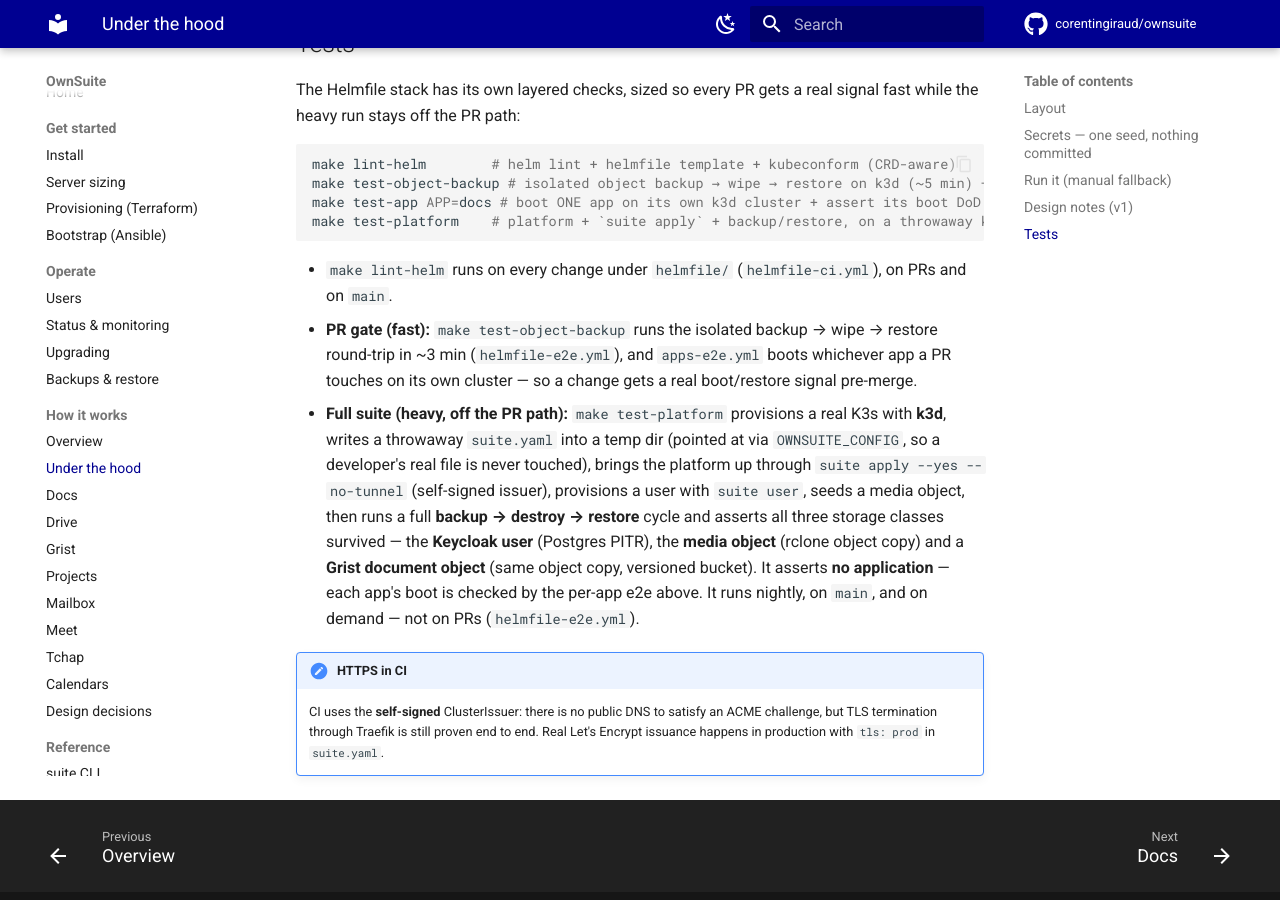
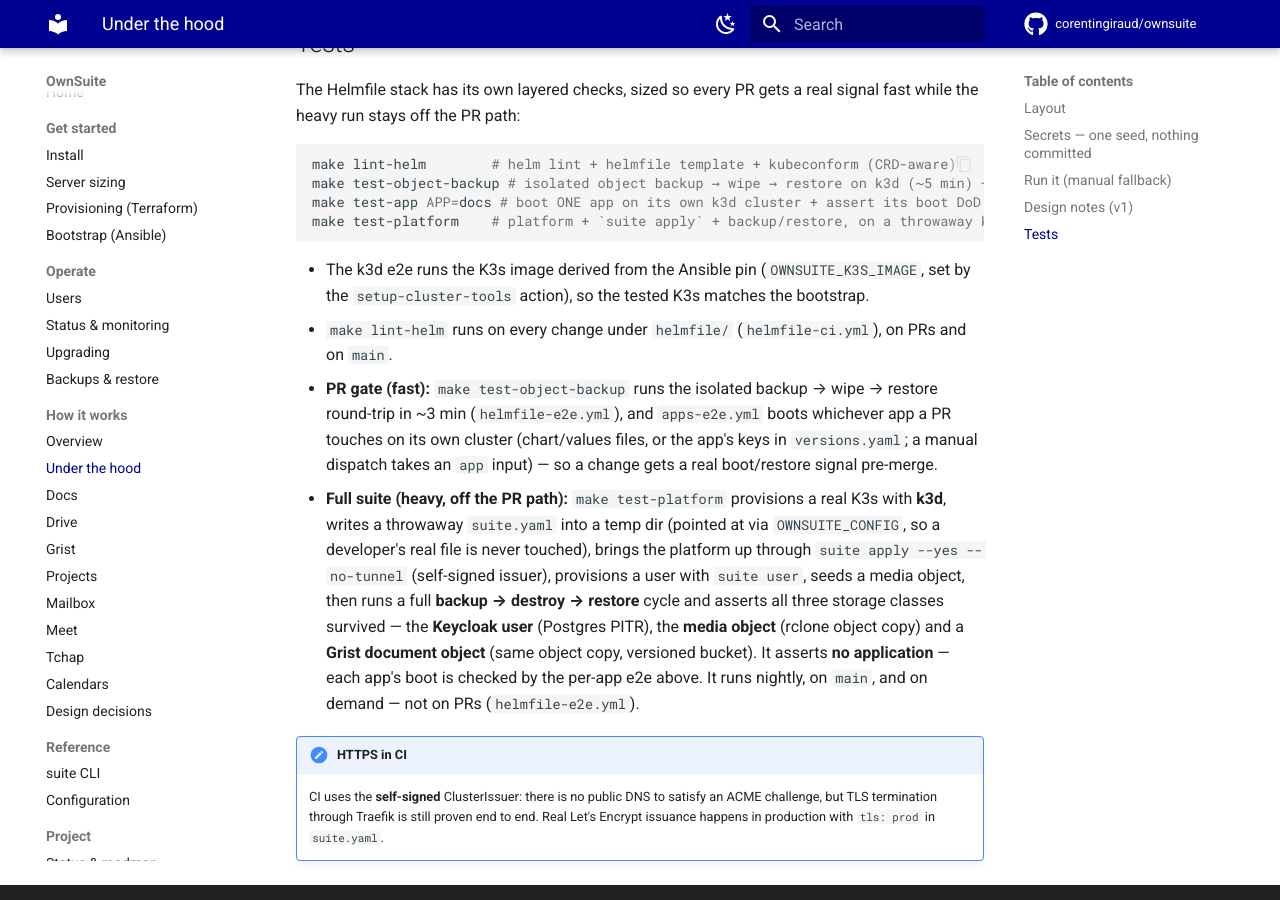
Before and after one commit to corentingiraud/ownsuite, an MkDocs documentation site: the page built from docs/understand/platform.md, in a window 1280 px wide and 900 px high, scrolled down 3801 px. Built offline with MkDocs 1.6.1 and Material for MkDocs 9.7.7, drawn with Linux system fonts in a browser that asks for light colours; comment, search, counter and statistics services are not loaded.

Commit message:
ci(e2e): detect versions.yaml bumps, app dispatch input, pin k3d to the Ansible k3s (#137)
* ci(e2e): detect versions.yaml bumps, app dispatch input, pin k3d to the Ansible k3s

* chore(ci): probe drive key

* chore(ci): remove drive probe

````diff
--- a/docs/understand/platform.md
+++ b/docs/understand/platform.md
@@ -160,10 +160,12 @@ make test-app APP=docs # boot ONE app on its own k3d cluster + assert its boot D
 make test-platform    # platform + `suite apply` + backup/restore, on a throwaway k3d cluster (heavy)
 ```
 
+- The k3d e2e runs the K3s image derived from the Ansible pin (`OWNSUITE_K3S_IMAGE`, set by the
+  `setup-cluster-tools` action), so the tested K3s matches the bootstrap.
 - `make lint-helm` runs on every change under `helmfile/` (`helmfile-ci.yml`), on PRs and on `main`.
 - **PR gate (fast):** `make test-object-backup` runs the isolated backup → wipe → restore
   round-trip in ~3 min (`helmfile-e2e.yml`), and `apps-e2e.yml` boots whichever app a PR
-  touches on its own cluster — so a change gets a real boot/restore signal pre-merge.
+  touches on its own cluster (chart/values files, or the app's keys in `versions.yaml`; a manual dispatch takes an `app` input) — so a change gets a real boot/restore signal pre-merge.
 - **Full suite (heavy, off the PR path):** `make test-platform` provisions a real K3s with
   **k3d**, writes a throwaway `suite.yaml` into a temp dir (pointed at via
   `OWNSUITE_CONFIG`, so a developer's real file is never touched), brings the platform up
````
Also changed, not shown: .github/workflows/README.md, 2 other files.
